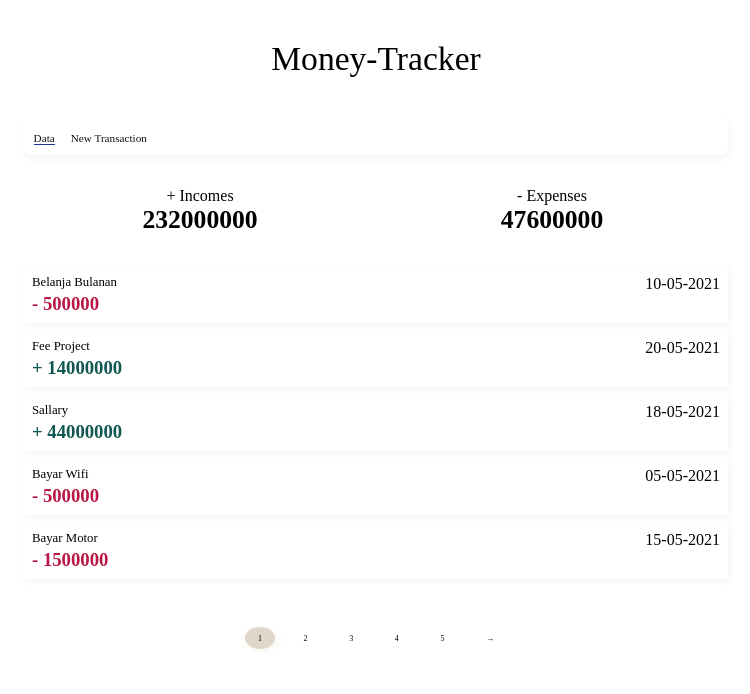
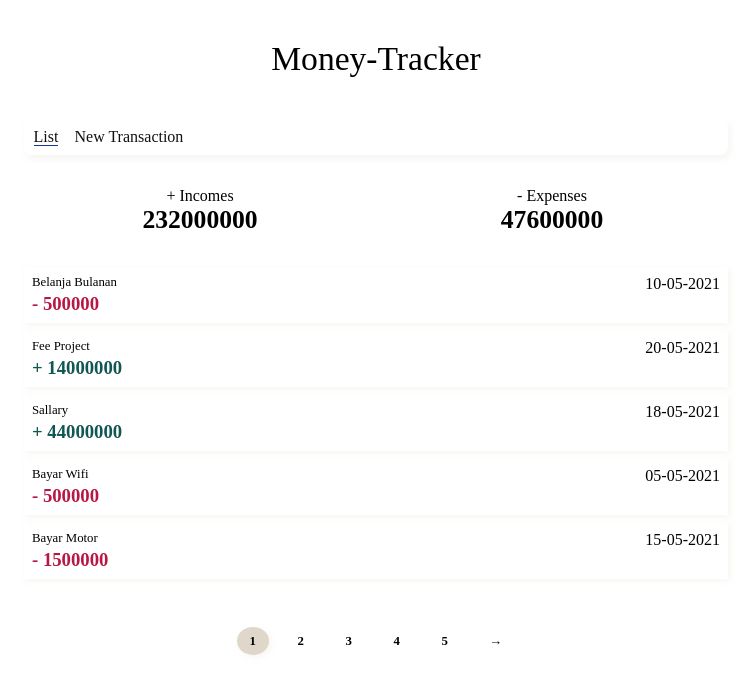
Before and after one commit to wahyualfarisi/v-apps-ideas, a Vue app: page /money-tracker/list-transaction in a window 1280 px wide. Shown: the top 694 px of the page, without its empty margins (264-1014 px from the left). Built offline with nearby package versions, Linux system fonts and the light colour scheme.

Commit message:
new: add link to naviagation

```diff
--- a/src/App.vue
+++ b/src/App.vue
@@ -22,5 +22,4 @@
   html {
       box-sizing: border-box;
   }
-
 </style>
--- a/src/modules/MoneyTrackerApp/components/Navigation/Navigation.vue
+++ b/src/modules/MoneyTrackerApp/components/Navigation/Navigation.vue
@@ -1,12 +1,24 @@
 <template>
    <nav>
       <ul>
-        <li><a href="#" :class="{ active: true }">Data</a> </li>
-        <li><a href="#">New Transaction</a> </li>
+        <li><router-link :to="listTransactionLink">List</router-link> </li>
+        <li><router-link :to="newTransactionLink">New Transaction</router-link> </li>
       </ul>
     </nav>
 </template>
 
+<script>
+export default {
+    computed: {
+        newTransactionLink(){
+            return 'add-transaction'
+        },
+        listTransactionLink(){
+            return 'list-transaction'
+        }
+    }
+}
+</script>
 
 <style scoped>
     ul {
@@ -19,12 +31,12 @@
     }
 
     a {
-        font-size: .7rem;
+        font-size: 1rem;
         text-decoration: none;
         color: #111;
         font-weight: 500;
     }
-    a.active {
+    a.router-link-active {
         border-bottom: 1px solid #193498;
     }
     li:not(:last-child){
--- a/src/modules/MoneyTrackerApp/components/Pagination/PaginationItem.vue
+++ b/src/modules/MoneyTrackerApp/components/Pagination/PaginationItem.vue
@@ -41,8 +41,8 @@ export default {
 li {
     padding: .4rem .8rem;
     border-radius: 50%;
-    font-size: .5rem;
-    font-weight: 500;
+    font-size: .8rem;
+    font-weight: 800;
 }
 
 li.active {
--- /dev/null
+++ b/src/modules/MoneyTrackerApp/mock-data/transactions.js
@@ -0,0 +1,34 @@
+export default [
+    { id: 1, title: 'Belanja Bulanan', created_at: '10-05-2021', type: 'exp', total: 500000 },
+    { id: 2, title: 'Fee Project', created_at: '20-05-2021', type: 'inc', total: 14000000 },
+    { id: 3, title: 'Sallary', created_at: '18-05-2021', type: 'inc', total: 44000000 },
+    { id: 4, title: 'Bayar Wifi', created_at: '05-05-2021', type: 'exp', total: 500000 },
+    { id: 5, title: 'Bayar Motor', created_at: '15-05-2021', type: 'exp', total: 1500000 },
+    { id: 6, title: 'Investasi', created_at: '15-05-2021', type: 'exp', total: 5000000 },
+    { id: 7, title: 'Bayar Wisuda', created_at: '15-05-2021', type: 'exp', total: 1900000 },
+    { id: 8, title: 'Coffe Shop', created_at: '15-05-2021', type: 'exp', total: 2500000 },
+    { id: 9, title: 'Belanja Bulanan', created_at: '10-05-2021', type: 'exp', total: 500000 },
+    { id: 10, title: 'Fee Project', created_at: '20-05-2021', type: 'inc', total: 14000000 },
+    { id: 11, title: 'Sallary', created_at: '18-05-2021', type: 'inc', total: 44000000 },
+    { id: 12, title: 'Bayar Wifi', created_at: '05-05-2021', type: 'exp', total: 500000 },
+    { id: 13, title: 'Bayar Motor', created_at: '15-05-2021', type: 'exp', total: 1500000 },
+    { id: 14, title: 'Investasi', created_at: '15-05-2021', type: 'exp', total: 5000000 },
+    { id: 15, title: 'Bayar Wisuda', created_at: '15-05-2021', type: 'exp', total: 1900000 },
+    { id: 16, title: 'Coffe Shop', created_at: '15-05-2021', type: 'exp', total: 2500000 },
+    { id: 17, title: 'Belanja Bulanan', created_at: '10-05-2021', type: 'exp', total: 500000 },
+    { id: 23, title: 'Fee Project', created_at: '20-05-2021', type: 'inc', total: 14000000 },
+    { id: 33, title: 'Sallary', created_at: '18-05-2021', type: 'inc', total: 44000000 },
+    { id: 43, title: 'Bayar Wifi', created_at: '05-05-2021', type: 'exp', total: 500000 },
+    { id: 53, title: 'Bayar Motor', created_at: '15-05-2021', type: 'exp', total: 1500000 },
+    { id: 63, title: 'Investasi', created_at: '15-05-2021', type: 'exp', total: 5000000 },
+    { id: 73, title: 'Bayar Wisuda', created_at: '15-05-2021', type: 'exp', total: 1900000 },
+    { id: 83, title: 'Coffe Shop', created_at: '15-05-2021', type: 'exp', total: 2500000 },
+    { id: 93, title: 'Belanja Bulanan', created_at: '10-05-2021', type: 'exp', total: 500000 },
+    { id: 103, title: 'Fee Project', created_at: '20-05-2021', type: 'inc', total: 14000000 },
+    { id: 113, title: 'Sallary', created_at: '18-05-2021', type: 'inc', total: 44000000 },
+    { id: 123, title: 'Bayar Wifi', created_at: '05-05-2021', type: 'exp', total: 500000 },
+    { id: 133, title: 'Bayar Motor', created_at: '15-05-2021', type: 'exp', total: 1500000 },
+    { id: 143, title: 'Investasi', created_at: '15-05-2021', type: 'exp', total: 5000000 },
+    { id: 153, title: 'Bayar Wisuda', created_at: '15-05-2021', type: 'exp', total: 1900000 },
+    { id: 163, title: 'Coffe Shop', created_at: '15-05-2021', type: 'exp', total: 2500000 },
+]
--- a/src/modules/MoneyTrackerApp/pages/TransactionListPage.vue
+++ b/src/modules/MoneyTrackerApp/pages/TransactionListPage.vue
@@ -3,6 +3,7 @@
 </template>
 <script>
 import TheTransactions from '../components/TheTransactions/TheTransactions.vue';
+import MockData from './../mock-data/transactions';
 export default {
     components: {
       TheTransactions
@@ -10,40 +11,7 @@ export default {
     data(){
       return {
         title: 'Money Tracker',
-        transactions: [
-          { id: 1, title: 'Belanja Bulanan', created_at: '10-05-2021', type: 'exp', total: 500000 },
-          { id: 2, title: 'Fee Project', created_at: '20-05-2021', type: 'inc', total: 14000000 },
-          { id: 3, title: 'Sallary', created_at: '18-05-2021', type: 'inc', total: 44000000 },
-          { id: 4, title: 'Bayar Wifi', created_at: '05-05-2021', type: 'exp', total: 500000 },
-          { id: 5, title: 'Bayar Motor', created_at: '15-05-2021', type: 'exp', total: 1500000 },
-          { id: 6, title: 'Investasi', created_at: '15-05-2021', type: 'exp', total: 5000000 },
-          { id: 7, title: 'Bayar Wisuda', created_at: '15-05-2021', type: 'exp', total: 1900000 },
-          { id: 8, title: 'Coffe Shop', created_at: '15-05-2021', type: 'exp', total: 2500000 },
-          { id: 9, title: 'Belanja Bulanan', created_at: '10-05-2021', type: 'exp', total: 500000 },
-          { id: 10, title: 'Fee Project', created_at: '20-05-2021', type: 'inc', total: 14000000 },
-          { id: 11, title: 'Sallary', created_at: '18-05-2021', type: 'inc', total: 44000000 },
-          { id: 12, title: 'Bayar Wifi', created_at: '05-05-2021', type: 'exp', total: 500000 },
-          { id: 13, title: 'Bayar Motor', created_at: '15-05-2021', type: 'exp', total: 1500000 },
-          { id: 14, title: 'Investasi', created_at: '15-05-2021', type: 'exp', total: 5000000 },
-          { id: 15, title: 'Bayar Wisuda', created_at: '15-05-2021', type: 'exp', total: 1900000 },
-          { id: 16, title: 'Coffe Shop', created_at: '15-05-2021', type: 'exp', total: 2500000 },
-          { id: 17, title: 'Belanja Bulanan', created_at: '10-05-2021', type: 'exp', total: 500000 },
-          { id: 23, title: 'Fee Project', created_at: '20-05-2021', type: 'inc', total: 14000000 },
-          { id: 33, title: 'Sallary', created_at: '18-05-2021', type: 'inc', total: 44000000 },
-          { id: 43, title: 'Bayar Wifi', created_at: '05-05-2021', type: 'exp', total: 500000 },
-          { id: 53, title: 'Bayar Motor', created_at: '15-05-2021', type: 'exp', total: 1500000 },
-          { id: 63, title: 'Investasi', created_at: '15-05-2021', type: 'exp', total: 5000000 },
-          { id: 73, title: 'Bayar Wisuda', created_at: '15-05-2021', type: 'exp', total: 1900000 },
-          { id: 83, title: 'Coffe Shop', created_at: '15-05-2021', type: 'exp', total: 2500000 },
-          { id: 93, title: 'Belanja Bulanan', created_at: '10-05-2021', type: 'exp', total: 500000 },
-          { id: 103, title: 'Fee Project', created_at: '20-05-2021', type: 'inc', total: 14000000 },
-          { id: 113, title: 'Sallary', created_at: '18-05-2021', type: 'inc', total: 44000000 },
-          { id: 123, title: 'Bayar Wifi', created_at: '05-05-2021', type: 'exp', total: 500000 },
-          { id: 133, title: 'Bayar Motor', created_at: '15-05-2021', type: 'exp', total: 1500000 },
-          { id: 143, title: 'Investasi', created_at: '15-05-2021', type: 'exp', total: 5000000 },
-          { id: 153, title: 'Bayar Wisuda', created_at: '15-05-2021', type: 'exp', total: 1900000 },
-          { id: 163, title: 'Coffe Shop', created_at: '15-05-2021', type: 'exp', total: 2500000 },
-        ]
+        transactions: MockData || []
       }
     },
     provide(){
--- a/src/routes/routes.js
+++ b/src/routes/routes.js
@@ -1,10 +1,11 @@
 import { createRouter, createWebHistory } from 'vue-router';
+//Base Page
 import MainPage from './../pages/MainPage.vue';
 
 //Money Tracker
-import MoneyTrackerApp from '../modules/MoneyTrackerApp'; //base container
+import MoneyTrackerApp from '../modules/MoneyTrackerApp'; //container
 import MoneyTrackerTransactionList from './../modules/MoneyTrackerApp/pages/TransactionListPage.vue'; //children
-import MoneyTrackerAddTransaction from './../modules/MoneyTrackerApp/pages/AddTransactionPage.vue';
+import MoneyTrackerAddTransaction from './../modules/MoneyTrackerApp/pages/AddTransactionPage.vue'; //children
 
 export const routes = [
     {
```
